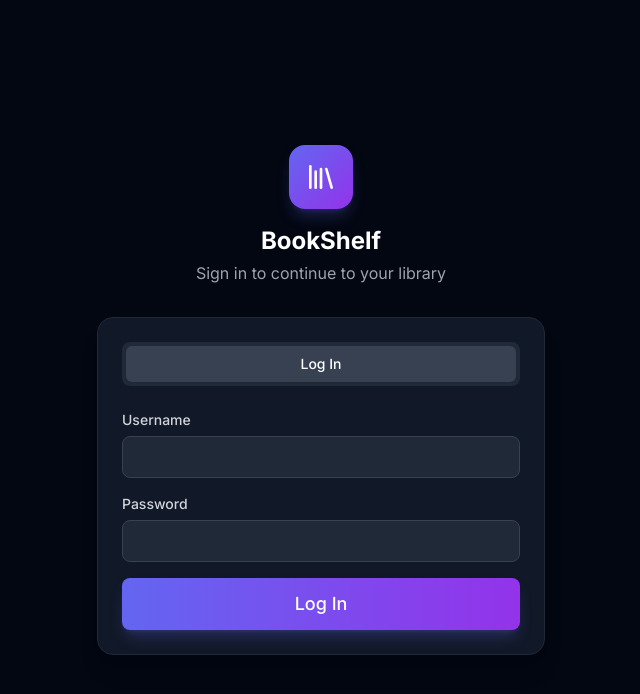
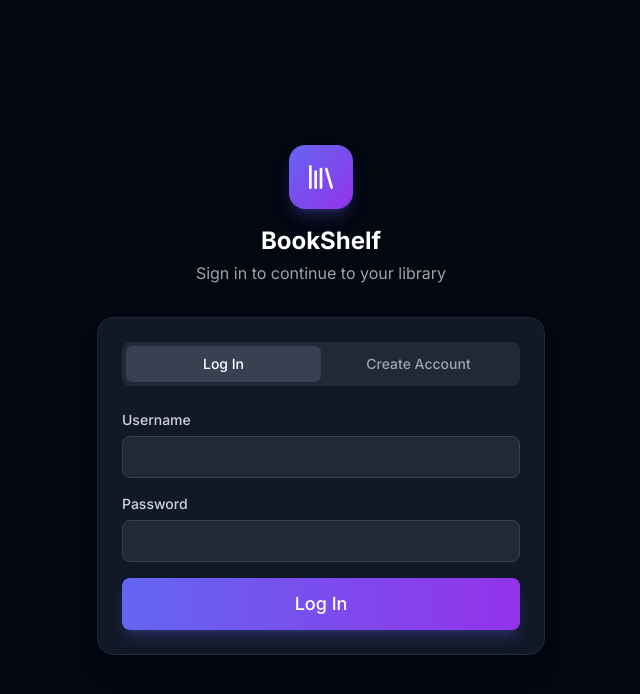
Before and after one commit to jonatanav255/Book-Collection-Front-End, a Next.js app: page /login in a window 1280 px wide. Shown: the top 694 px of the page, without its empty margins (319-959 px from the left). Built offline with nearby package versions, Linux system fonts and the light colour scheme; no server answers.

Commit message:
register 2

```diff
--- a/app/login/page.tsx
+++ b/app/login/page.tsx
@@ -6,7 +6,6 @@ import { Library } from 'lucide-react';
 import { Button } from '@/components/common/Button';
 import { useAuth } from '@/components/auth/AuthProvider';
 import { useLanguage } from '@/i18n';
-import { checkRegistrationOpen } from '@/services/auth';
 
 type AuthMode = 'login' | 'register';
 
@@ -20,17 +19,11 @@ export default function LoginPage() {
   const [password, setPassword] = useState('');
   const [error, setError] = useState('');
   const [isSubmitting, setIsSubmitting] = useState(false);
-  const [registrationOpen, setRegistrationOpen] = useState<boolean | null>(null);
-
   useEffect(() => {
     if (!isLoading && isAuthenticated) {
       router.replace('/');
     }
   }, [isAuthenticated, isLoading, router]);
-
-  useEffect(() => {
-    checkRegistrationOpen().then(setRegistrationOpen);
-  }, []);
 
   function validate(): string | null {
     if (!username.trim()) return t('auth.usernameRequired');
@@ -125,7 +118,6 @@ export default function LoginPage() {
             >
               {t('auth.login')}
             </button>
-            {registrationOpen && (
             <button
               type="button"
               onClick={() => { setMode('register'); setError(''); }}
@@ -137,7 +129,6 @@ export default function LoginPage() {
             >
               {t('auth.createAccount')}
             </button>
-            )}
           </div>
 
           {/* Form */}
```
Lines whose indentation alone changed are shown as unchanged.
